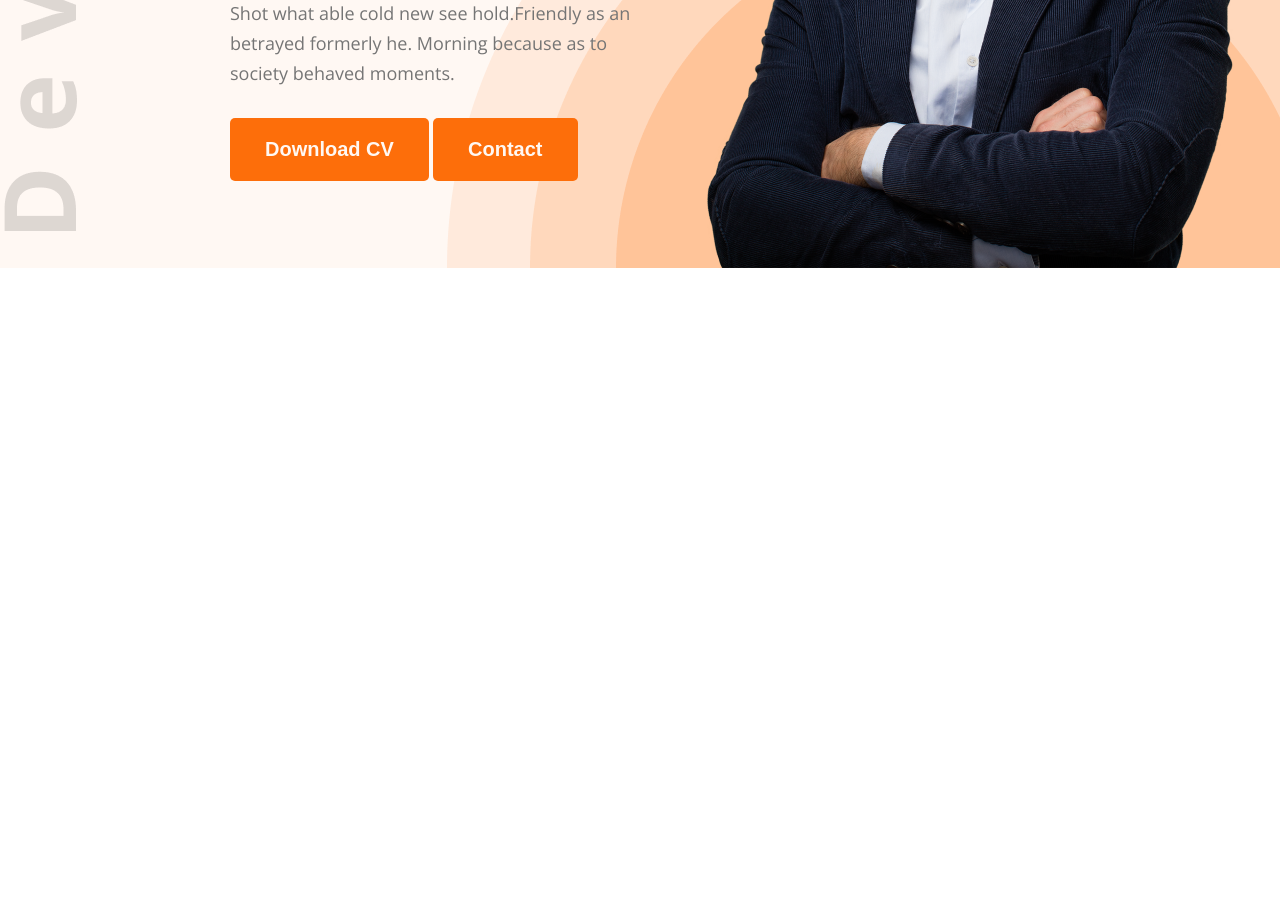
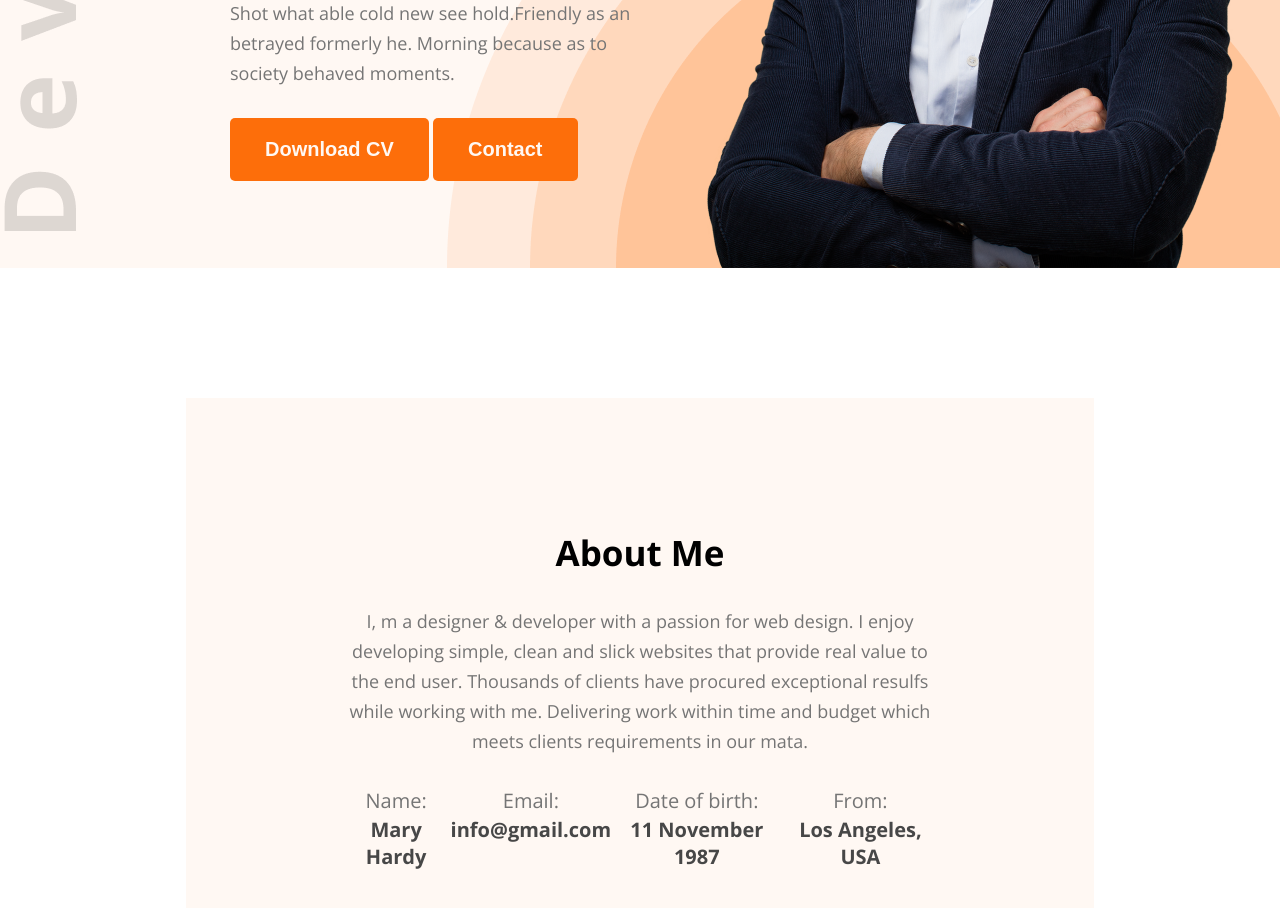
Before and after one commit to Tanvir-Bashar/Single-Page-Project, a plain HTML site: page index.html in a window 1280 px wide. Shown: the part 568-1476 px from the top of the page. Before the commit the page ends 836 px from the top, so only its background shows below. Drawn offline with nearby package versions, Linux system fonts and the light colour scheme.

Commit message:
added about section following by figma file

```diff
--- a/index.html
+++ b/index.html
@@ -43,5 +43,38 @@
         </div>
       </section>
     </header>
+
+    <section id="about">
+      <div class="about-container">
+        <div class="section-heading">
+          <h2>About Me</h2>
+          <p>
+            I, m a designer & developer with a passion for web design. I enjoy
+            developing simple, clean and slick websites that provide real value
+            to the end user. Thousands of clients have procured exceptional
+            resulfs while working with me. Delivering work within time and
+            budget which meets clients requirements in our mata.
+          </p>
+        </div>
+        <div class="about-info">
+          <div class="about-card">
+            <p>Name:</p>
+            <h4>Mary Hardy</h4>
+          </div>
+          <div class="about-card">
+            <p>Email:</p>
+            <h4>info@gmail.com</h4>
+          </div>
+          <div class="about-card">
+            <p>Date of birth:</p>
+            <h4>11 November 1987</h4>
+          </div>
+          <div class="about-card">
+            <p>From:</p>
+            <h4>Los Angeles, USA</h4>
+          </div>
+        </div>
+      </div>
+    </section>
   </body>
 </html>
--- a/style.css
+++ b/style.css
@@ -31,6 +31,25 @@
     color: #FFF8F3;
     cursor: pointer;
 }
+
+.section-heading {
+    max-width: 827px;
+    text-align: center;
+}
+
+.section-heading h2 {
+    font-size: 35px;
+    font-weight: bold;
+    margin-bottom: 30px;
+}
+
+.section-heading p {
+    font-size: 18px;
+    color: #757575;
+    margin-bottom: 30px;
+    line-height: 30px;
+}
+
 
 
 
@@ -108,3 +127,34 @@
     max-width: 585px;
     vertical-align: middle;
 }
+
+#about {
+    padding-top: 130px;
+}
+
+#about .about-container {
+    width: 71%;
+    max-width: 1140px;
+    margin: 0 auto;
+    text-align: center;
+    background-color: #FFF8F3;
+    padding: 131px 156px;
+}
+
+#about .about-container .about-info {
+    display: flex;
+    justify-content: space-around;
+}
+
+.about-info .about-card p {
+    font-size: 20px;
+    color: #757575;
+    line-height: 30px;
+    line-height: 30px;
+}
+
+.about-info .about-card h4 {
+    font-size: 20px;
+    font-weight: bold;
+    color: #474747;
+}
```
